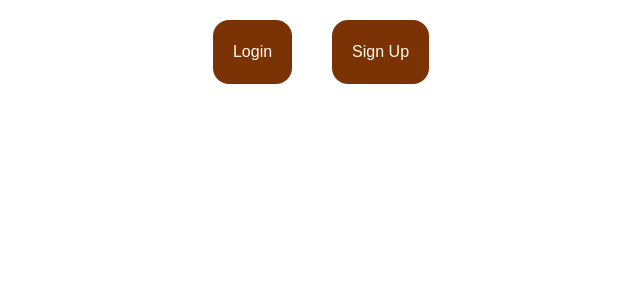
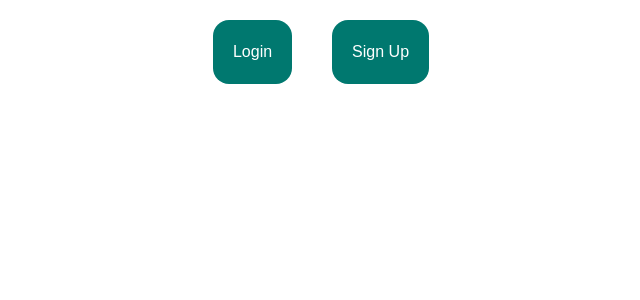
Before and after one commit to hamzaminhal/nextjs-app, a Next.js app: page / in a window 1280 px wide. Shown: the top 300 px of the page, without its empty margins (319-959 px from the left). Built offline with nearby package versions, Linux system fonts and the light colour scheme.

Commit message:
bg changed

```diff
--- a/src/app/page.js
+++ b/src/app/page.js
@@ -6,13 +6,13 @@ export default function Home() {
       <div className="flex items-center justify-center">
         <Link
           href={"/login"}
-          className="cursor-pointer m-5 bg-amber-900 text-amber-50 p-5 rounded-2xl"
+          className="cursor-pointer m-5 bg-teal-700 text-white p-5 rounded-2xl"
         >
           Login
         </Link>
         <Link
           href={"/signup"}
-          className="cursor-pointer m-5 bg-amber-900 text-amber-50 p-5 rounded-2xl"
+          className="cursor-pointer m-5 bg-teal-700 text-white p-5 rounded-2xl"
         >
           Sign Up
         </Link>
```
